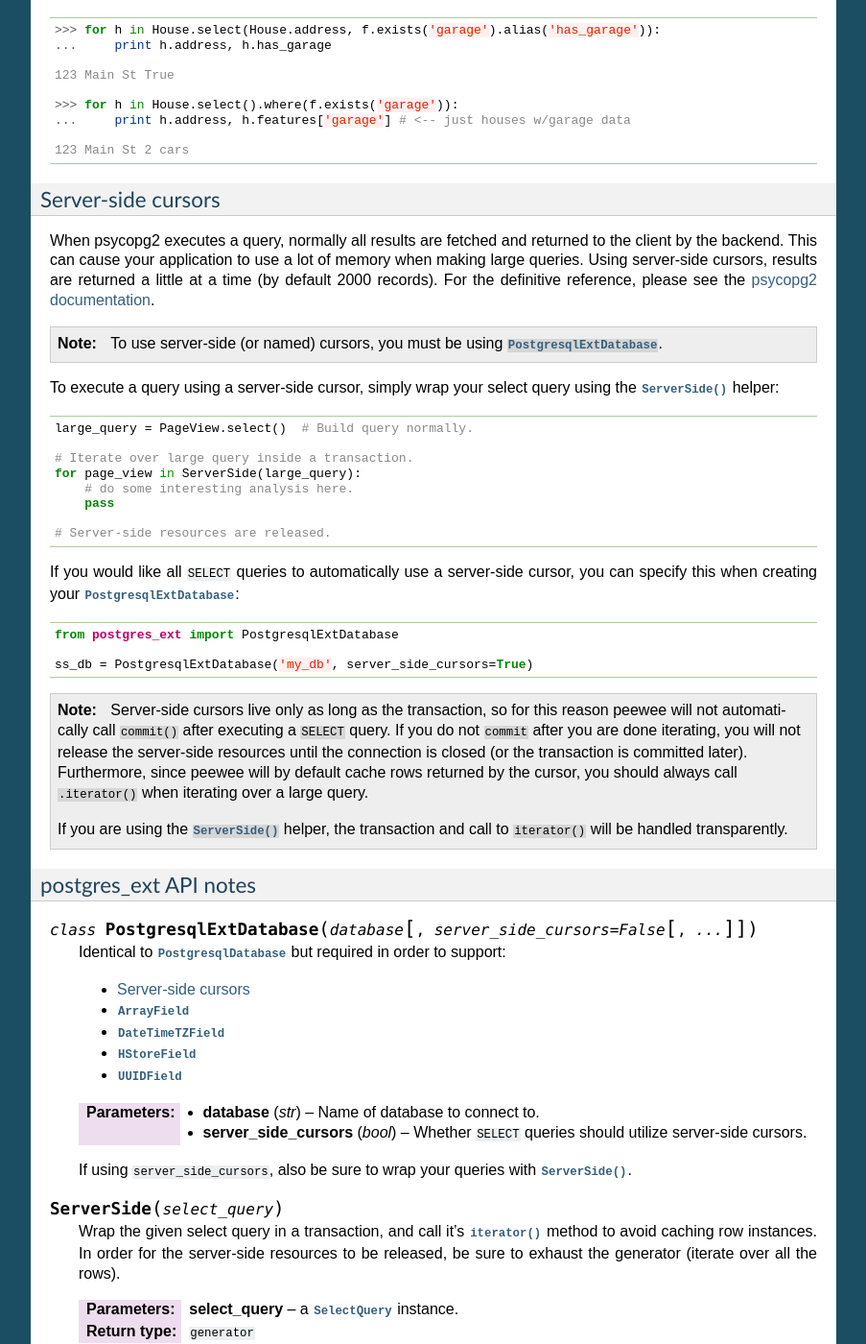
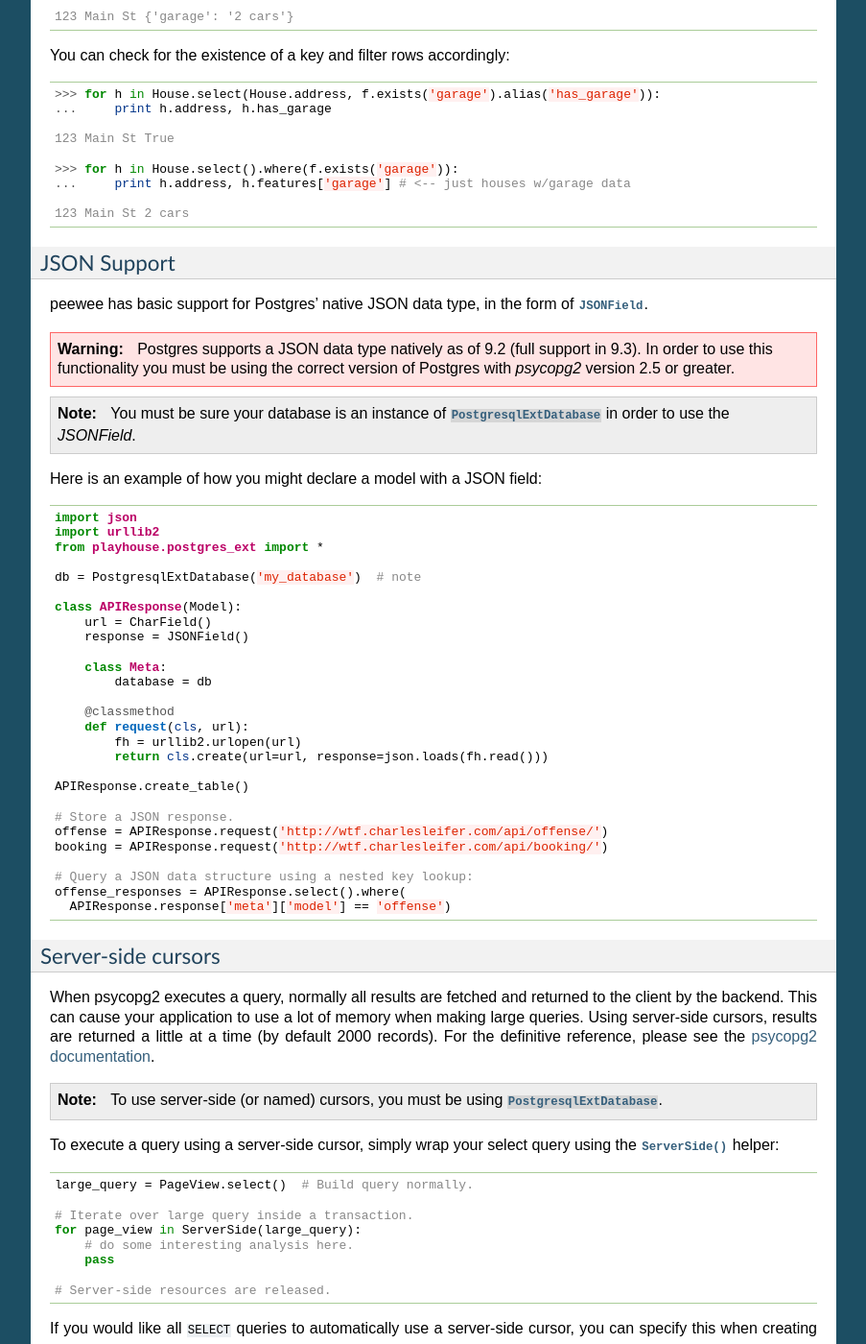
Before and after one commit to coleifer/peewee, a Sphinx documentation site: the page built from docs/peewee/playhouse.rst, in a window 1280 px wide and 1400 px high, scrolled down 4005 px. Shown: the whole window at 96% size, without its empty margins (198-1101 px from the left). Built offline with Sphinx 7.4.7, drawn with Linux system fonts in a browser that asks for light colours; some of the changed text lies outside the part shown.

Commit message:
Documenting json field.

```diff
--- a/docs/peewee/playhouse.rst
+++ b/docs/peewee/playhouse.rst
@@ -117,8 +117,11 @@ The postgresql extensions module provides a number of "postgres-only" functions,
 currently:
 
 * :ref:`hstore support <hstore>`
+* :ref:`json support <pgjson>`
 * :ref:`server-side cursors <server_side_cursors>`
 * :py:class:`ArrayField` field type, for storing arrays.
+* :py:class:`HStoreField` field type, for storing key/value pairs.
+* :py:class:`JSONField` field type, for storing JSON data.
 * :py:class:`UUIDField` field type, for storing UUID objects.
 * :py:class:`DateTimeTZ` field type, a timezone-aware datetime field.
 
@@ -271,6 +274,56 @@ You can check for the existence of a key and filter rows accordingly:
 
     123 Main St 2 cars
 
+.. _pgjson:
+
+JSON Support
+^^^^^^^^^^^^
+
+peewee has basic support for Postgres' native JSON data type, in the form of
+:py:class:`JSONField`.
+
+.. warning::
+  Postgres supports a JSON data type natively as of 9.2 (full support in 9.3). In
+  order to use this functionality you must be using the correct version of Postgres
+  with `psycopg2` version 2.5 or greater.
+
+.. note::
+  You must be sure your database is an instance of :py:class:`PostgresqlExtDatabase`
+  in order to use the `JSONField`.
+
+Here is an example of how you might declare a model with a JSON field:
+
+.. code-block:: python
+
+    import json
+    import urllib2
+    from playhouse.postgres_ext import *
+
+    db = PostgresqlExtDatabase('my_database')  # note
+
+    class APIResponse(Model):
+        url = CharField()
+        response = JSONField()
+
+        class Meta:
+            database = db
+
+        @classmethod
+        def request(cls, url):
+            fh = urllib2.urlopen(url)
+            return cls.create(url=url, response=json.loads(fh.read()))
+
+    APIResponse.create_table()
+
+    # Store a JSON response.
+    offense = APIResponse.request('http://wtf.charlesleifer.com/api/offense/')
+    booking = APIResponse.request('http://wtf.charlesleifer.com/api/booking/')
+
+    # Query a JSON data structure using a nested key lookup:
+    offense_responses = APIResponse.select().where(
+      APIResponse.response['meta']['model'] == 'offense')
+
+
 .. _server_side_cursors:
 
 Server-side cursors
@@ -329,6 +382,7 @@ postgres_ext API notes
     * :ref:`server_side_cursors`
     * :py:class:`ArrayField`
     * :py:class:`DateTimeTZField`
+    * :py:class:`JSONField`
     * :py:class:`HStoreField`
     * :py:class:`UUIDField`
 
@@ -522,6 +576,45 @@ postgres_ext API notes
         :param keys: One or more keys to search for.
 
         Query rows for the existince of *any* key.
+
+.. py:class:: JSONField(*args, **kwargs)
+
+    Field class suitable for storing and querying arbitrary JSON.  When using
+    this on a model, set the field's value to a Python object (either a `dict`
+    or a `list`).  When you retrieve your value from the database it will be
+    returned as a Python data structure.
+
+    .. note:: You must be using Postgres 9.2 / psycopg2 2.5 or greater.
+
+    Example model declaration:
+
+    .. code-block:: python
+
+        db = PostgresqlExtDatabase('my_db')
+
+        class APIResponse(Model):
+            url = CharField()
+            response = JSONField()
+
+            class Meta:
+                database = db
+
+    Example of storing JSON data:
+
+    .. code-block:: python
+
+        url = 'http://foo.com/api/resource/'
+        resp = json.loads(urllib2.urlopen(url).read())
+        APIResponse.create(url=url, response=resp)
+
+        APIResponse.create(url='http://foo.com/baz/', response={'key': 'value'})
+
+    To query, use Python's ``[]`` operators to specify nested key lookups:
+
+    .. code-block:: python
+
+        APIResponse.select().where(
+            APIResponse.response['key1']['nested-key'] == 'some-value')
 
 
 .. py:class:: UUIDField(*args, **kwargs)
```
